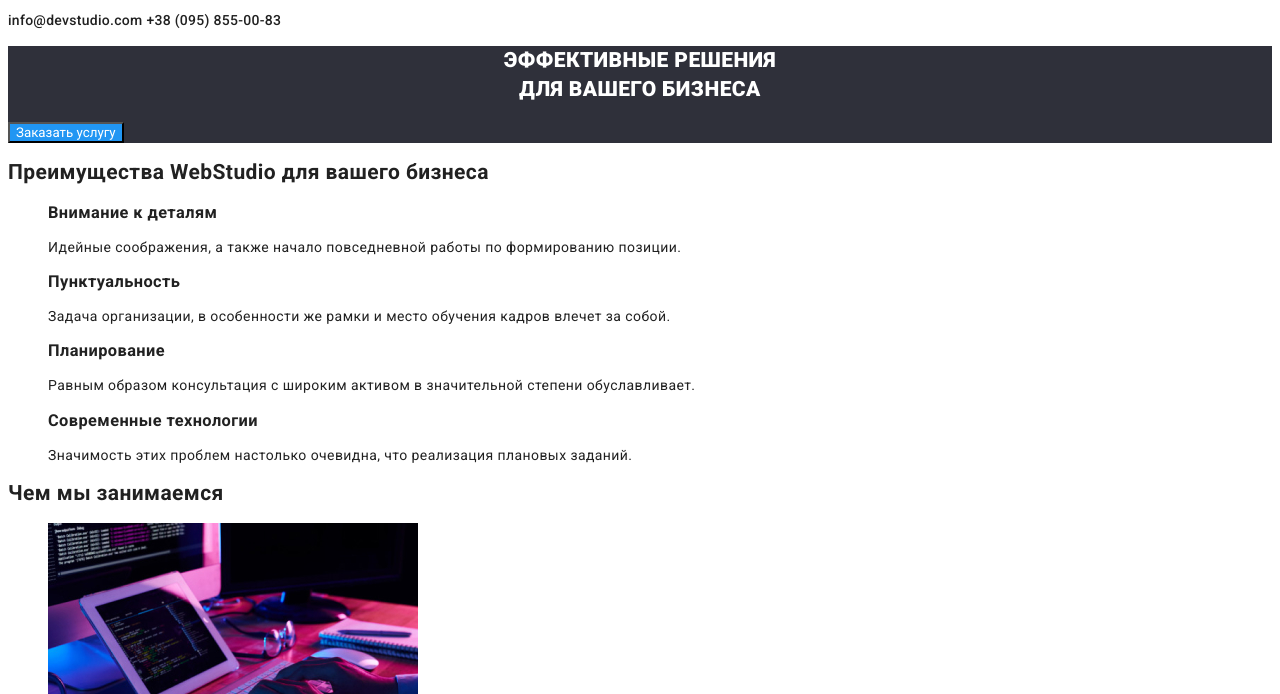
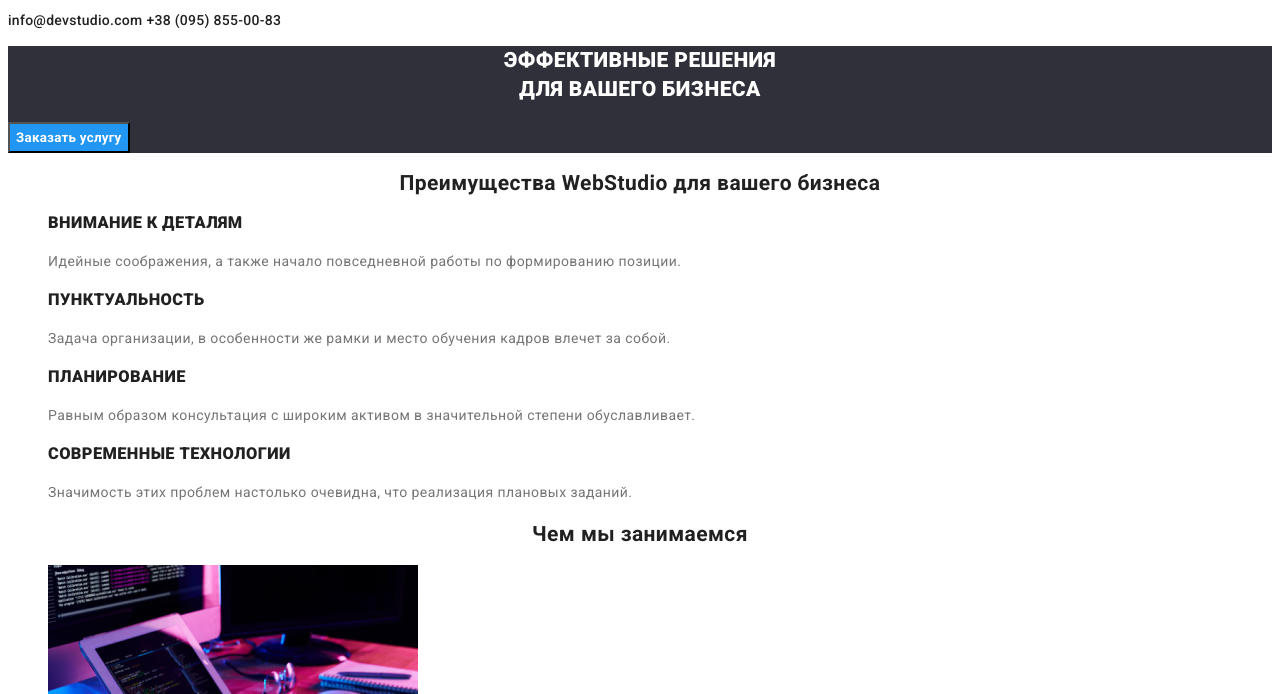
Before and after one commit to Yukkaf1/hw-2, a plain HTML site: page index.html in a window 1280 px wide. Shown: the part 106-800 px from the top of the page. Drawn offline with Linux system fonts and the light colour scheme.

Commit message:
шрифты секции

```diff
--- a/css/styles.css
+++ b/css/styles.css
@@ -16,6 +16,7 @@ body {
     color: var(--primary-text-color);
 
     font-family: Roboto, sans-serif;
+    font-weight: 400;
     letter-spacing: 0.03em;
     font-size: 14px;
     line-height: 1.2;
@@ -75,6 +76,8 @@ color: var(--accent-color);
 }
 .footer-link {
     color: var( --transparent-text);
+    font-family: inherit;
+    line-height: 1.75;
 }
 
 /* Формат списков и ссылок */
@@ -94,6 +97,15 @@ a {text-decoration: none;}
     letter-spacing: 0,06em;
     text-align: center;
 }
+/*Секция преимущества*/
+.benefits.list h3 {
+  text-transform: uppercase;
+  font-weight: 900;
+}
+.benefits.list p{
+color: var(--secondary-text-color);
+line-height: 1.75;
+}
 
 /*Button*/
 .button.primary {
@@ -101,11 +113,20 @@ a {text-decoration: none;}
     background-color: var(--accent-color);
     font-family: inherit;
     text-align: center;
+    font-weight: 700;
+    font-size: 16;
+    line-height: 1.9;
+    letter-spacing: 0.02em;
+
 }
 
 .button {
     color: var(--primary-text-color);
     background-color: var(--background-color-secondary);
+    font-family: inherit;
+    font-weight: 500;
+    font-size: 16;
+    line-height: 1.67;
 }
 
 .button :hover,
@@ -118,6 +139,9 @@ a {text-decoration: none;}
 /*Секции*/
 .section-title {
     color: var(--primary-text-color);
+    font-weight: 700;
+    font-size: 34;
+    text-align: center;
   }
 
 .benefits-list h3 {
@@ -130,9 +154,14 @@ a {text-decoration: none;}
 
 .section h3 {
 color: var(--primary-text-color);
+font-weight: 500;
+font-size: 16;
+
 }
 .section p {
 color: var(--secondary-text-color);
+font-weight: 400;
+font-size: 16;
 }
 
 /*.section a:hover {
```
